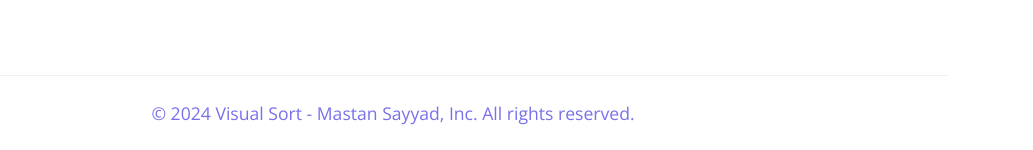
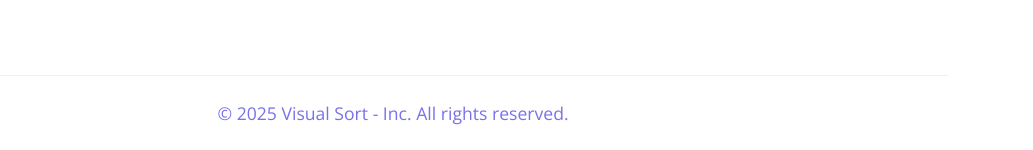
Before and after one commit to qruxz/visual-sort, a plain HTML site: page licensing.html in a window 1280 px wide. Shown: the part 1257-1407 px from the top of the page, 247-1280 px from the left. Drawn offline with nearby package versions, Linux system fonts and the light colour scheme; a small style sheet from the web is missing; a web font is replaced by a local one.

Commit message:
Update licensing.html

```diff
--- a/licensing.html
+++ b/licensing.html
@@ -253,7 +253,7 @@
                 </div>
 
                 <div class="d-flex flex-column flex-sm-row justify-content-center py-4 my-4 border-top footer-bottom">
-                    <p>© 2024 Visual Sort - Mastan Sayyad, Inc. All rights reserved.</p>
+                    <p>© 2025 Visual Sort - Inc. All rights reserved.</p>
                 </div>
             </footer>
 
```
